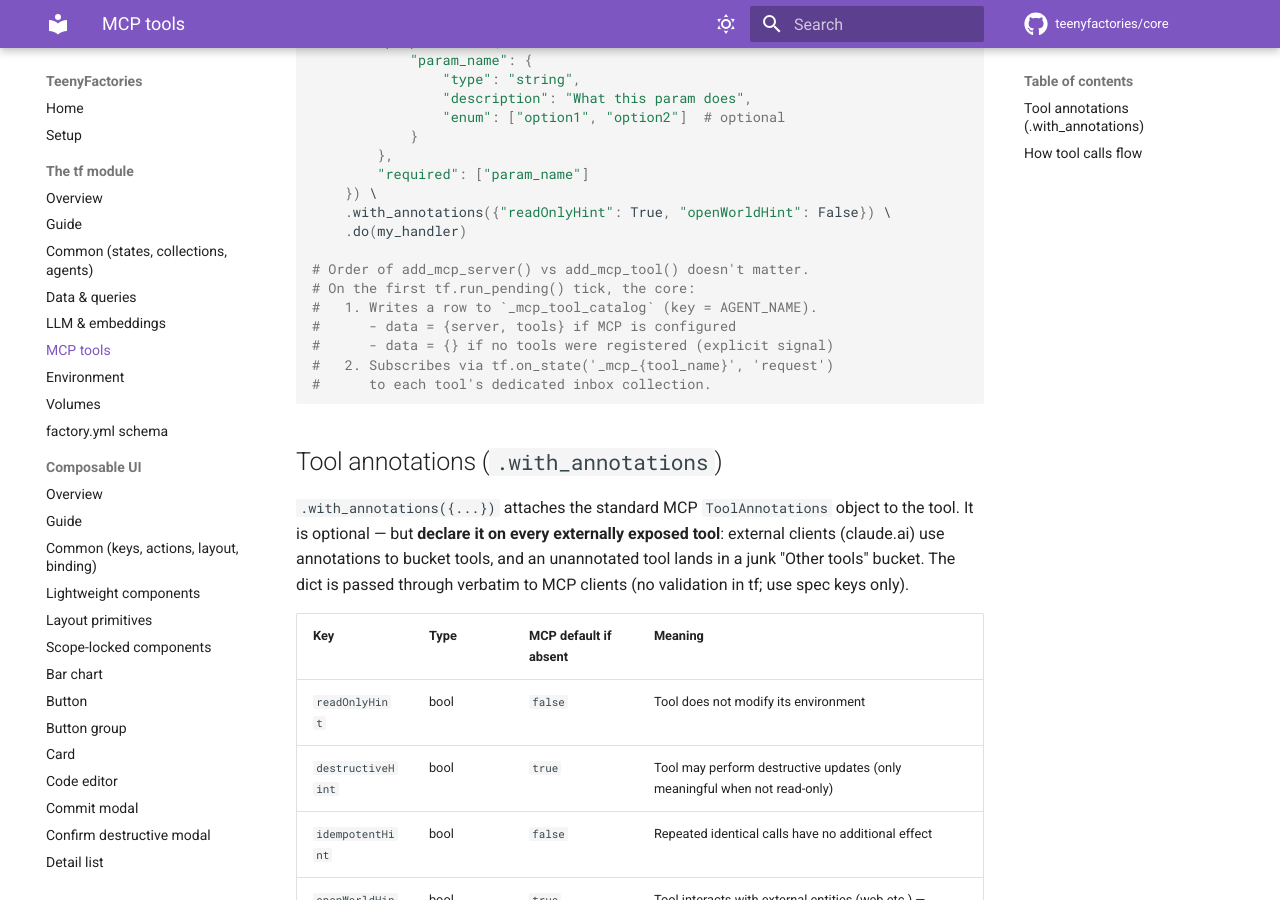
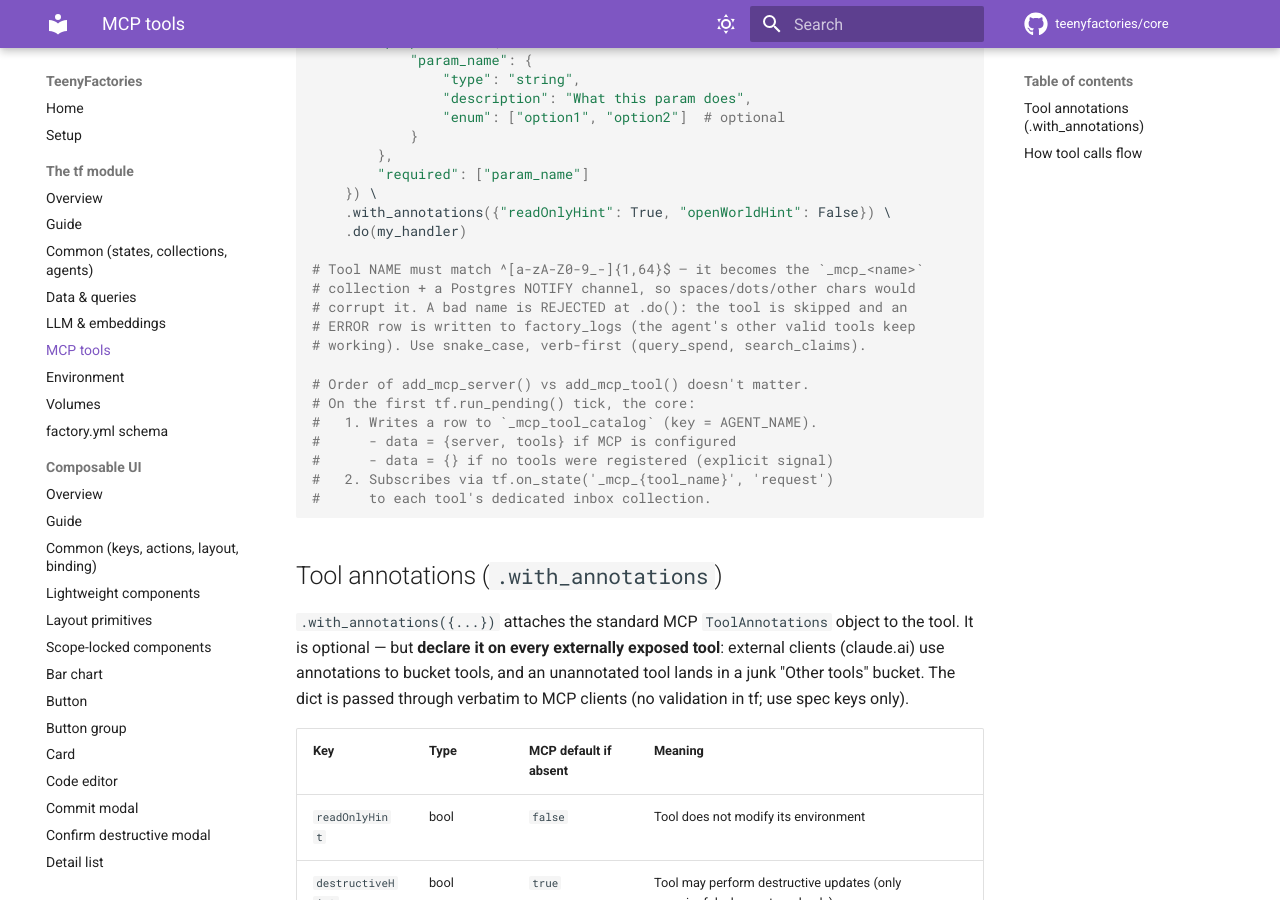
Before and after one commit to teenyfactories/core, an MkDocs documentation site: the page built from docs/reference/tf-mcp.md, in a window 1280 px wide and 900 px high, scrolled down 371 px. Built offline with MkDocs 1.6.1 and Material for MkDocs 9.7.7, drawn with Linux system fonts in a browser that asks for light colours; comment, search, counter and statistics services are not loaded.

Commit message:
docs: regen reference library bundle + mirror to core/docs
Reference library updates since last bundle regen:
  - tf-common.md: document on_state (collection, state) uniqueness constraint
  - tf-mcp.md: tool name validation constraint
  - ui-guide + 10 component docs: link standardization + minor clarifications

Bundle regenerated with 39 docs included; mirrored to core/docs/reference/.

```diff
--- a/docs/reference/tf-mcp.md
+++ b/docs/reference/tf-mcp.md
@@ -21,6 +21,12 @@ tf.add_mcp_tool('tool_name', 'Description for the LLM') \
     }) \
     .with_annotations({"readOnlyHint": True, "openWorldHint": False}) \
     .do(my_handler)
+
+# Tool NAME must match ^[a-zA-Z0-9_-]{1,64}$ — it becomes the `_mcp_<name>`
+# collection + a Postgres NOTIFY channel, so spaces/dots/other chars would
+# corrupt it. A bad name is REJECTED at .do(): the tool is skipped and an
+# ERROR row is written to factory_logs (the agent's other valid tools keep
+# working). Use snake_case, verb-first (query_spend, search_claims).
 
 # Order of add_mcp_server() vs add_mcp_tool() doesn't matter.
 # On the first tf.run_pending() tick, the core:
```
Also changed, not shown: docs/reference/tf-common.md (+7 -0 lines).
